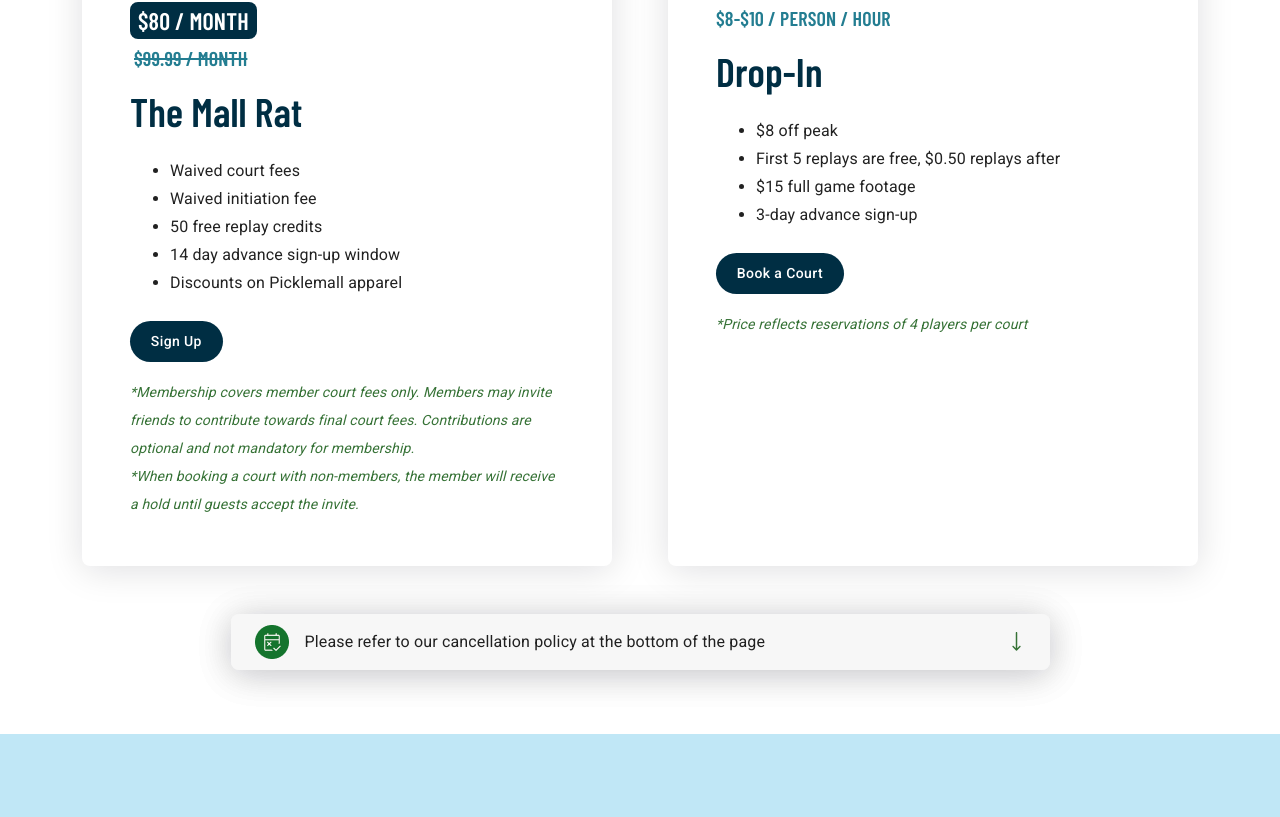
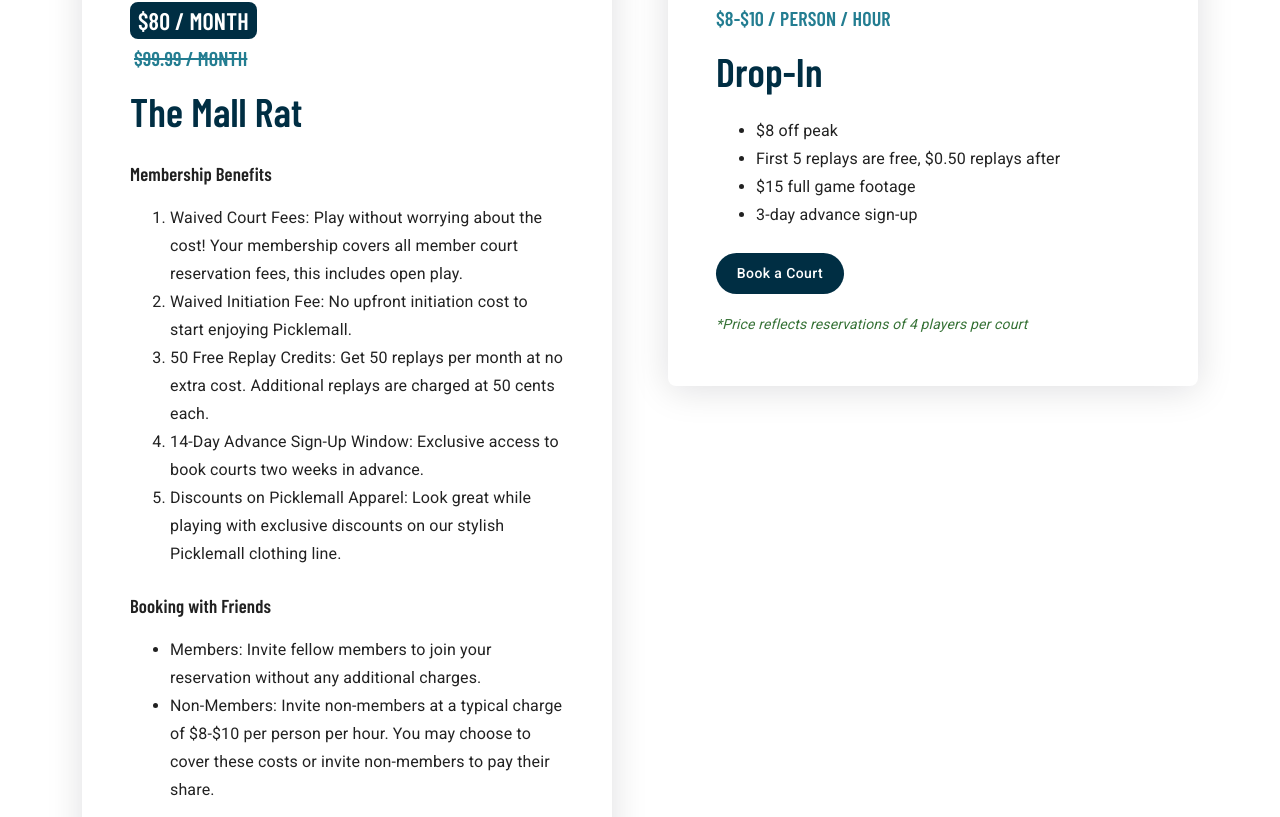
Before and after one commit to petermking18/PickleMall, a React (Create React App) app: page /Membership in a window 1280 px wide. Shown: the part 741-1558 px from the top of the page. Built offline with nearby package versions, Linux system fonts and the light colour scheme.

Commit message:
verbiage changes on membership

```diff
--- a/src/Pages/Membership/Membership.jsx
+++ b/src/Pages/Membership/Membership.jsx
@@ -112,14 +112,41 @@ export default function Membership() {
                                 <h1 className={"text-deep-blue font-barlow-condensed fs-40px fw-600 my-2"}>
                                     The Mall Rat
                                 </h1>
+                                <h3 className={"font-barlow-condensed mb-0"}>Membership Benefits</h3>
+                                <ol className={"fs-16px fw-400 lh-28px mb-4"}>
+                                    <li>
+                                        Waived Court Fees: Play without worrying about the cost! Your membership covers all member court reservation fees, this includes open play.
+                                    </li>
+                                    <li>
+                                        Waived Initiation Fee: No upfront initiation cost to start enjoying Picklemall.
+                                    </li>
+                                    <li>
+                                        50 Free Replay Credits: Get 50 replays per month at no extra cost. Additional replays are charged at 50 cents each.
+                                    </li>
+                                    <li>
+                                        14-Day Advance Sign-Up Window: Exclusive access to book courts two weeks in advance.
+                                    </li>
+                                    <li>
+                                        Discounts on Picklemall Apparel: Look great while playing with exclusive discounts on our stylish Picklemall clothing line.
+                                    </li>
+                                </ol>
+                                <h3 className={"font-barlow-condensed mb-0"}>Booking with Friends</h3>
                                 <ul className={"fs-16px fw-400 lh-28px mb-4"}>
-                                    <li>Waived court fees</li>
-                                    <li>Waived initiation fee</li>
-                                    <li>50 free replay credits</li>
-                                    <li>14 day advance sign-up window</li>
-                                    {/*<li>Discounts on Joola apparel</li>*/}
-                                    <li>Discounts on Picklemall apparel</li>
+                                    <li>
+                                        Members: Invite fellow members to join your reservation without any additional charges.
+                                    </li>
+                                    <li>
+                                        Non-Members: Invite non-members at a typical charge of $8-$10 per person per hour. You may choose to cover these costs or invite non-members to pay their share.
+                                    </li>
                                 </ul>
+                                {/*<ul className={"fs-16px fw-400 lh-28px mb-4"}>*/}
+                                {/*    <li>Waived court fees</li>*/}
+                                {/*    <li>Waived initiation fee</li>*/}
+                                {/*    <li>50 free replay credits</li>*/}
+                                {/*    <li>14 day advance sign-up window</li>*/}
+                                {/*    /!*<li>Discounts on Joola apparel</li>*!/*/}
+                                {/*    <li>Discounts on Picklemall apparel</li>*/}
+                                {/*</ul>*/}
                                 <Link to={Common.MallRatSignupLink}
                                       target={"_blank"}
                                       className={"no-decoration"}>
@@ -132,19 +159,14 @@ export default function Membership() {
                                 </Link>
                                 <div className={"mt-3"}>
                                     <i className={"text-kitchen-green fs-14px fw-400 lh-28px"}>
-                                        *Membership covers member court fees only. Members may invite friends to
-                                        contribute towards final court fees. Contributions are optional and not
-                                        mandatory for membership.
-                                        <br/>
-                                        *When booking a court with non-members, the member will receive a hold until
-                                        guests accept the invite.
+                                        Note: When booking a court with non-members, the member will receive a hold until guests accept the invite. Contributions towards final court fees are optional but not mandatory for membership.
                                     </i>
                                 </div>
                             </div>
                         </div>
                     </Grid>
                     <Grid item xs={12} md={6}>
-                        <div className={"card h-100"}>
+                        <div className={"card"}>
                             <img className={"w-100 h-auto"} src={card_top_2} alt={"header"}/>
                             <div className={"p-5"}>
                                 <span className={"text-volley-blue font-barlow-condensed fs-20px fw-600"}>
@@ -222,21 +244,18 @@ export default function Membership() {
                     <h5 className={"text-deep-blue font-barlow-condensed fs-32px fw-700 my-0 my-md-4"}>
                         Cancellation Policy
                     </h5>
-                    <div>
+                    <div className={""}>
                         <p>
-                            Cancellation charge is free for cancellations made more than 48 hours before the scheduled
-                            event.
+                            More than 48 hours before the scheduled reservation: Cancellation is free.
                         </p>
                         <p>
-                            A $10 cancellation fee applies for cancellations made within 48 hours of the scheduled
-                            event.
+                            Within 48 hours of the scheduled reservation: A 25% cancellation fee applies.
                         </p>
                         <p>
-                            A $20 cancellation fee applies for cancellations made within 24 hours of the scheduled
-                            event.
+                            Within 24 hours of the scheduled reservation: A 50% cancellation fee applies.
                         </p>
                         <p>
-                            A $30 cancellation fee applies for cancellations made within 2 hours of the scheduled event.
+                            Within 2 hours of the scheduled reservation: A 75% cancellation fee applies.
                         </p>
                     </div>
                 </div>
```
